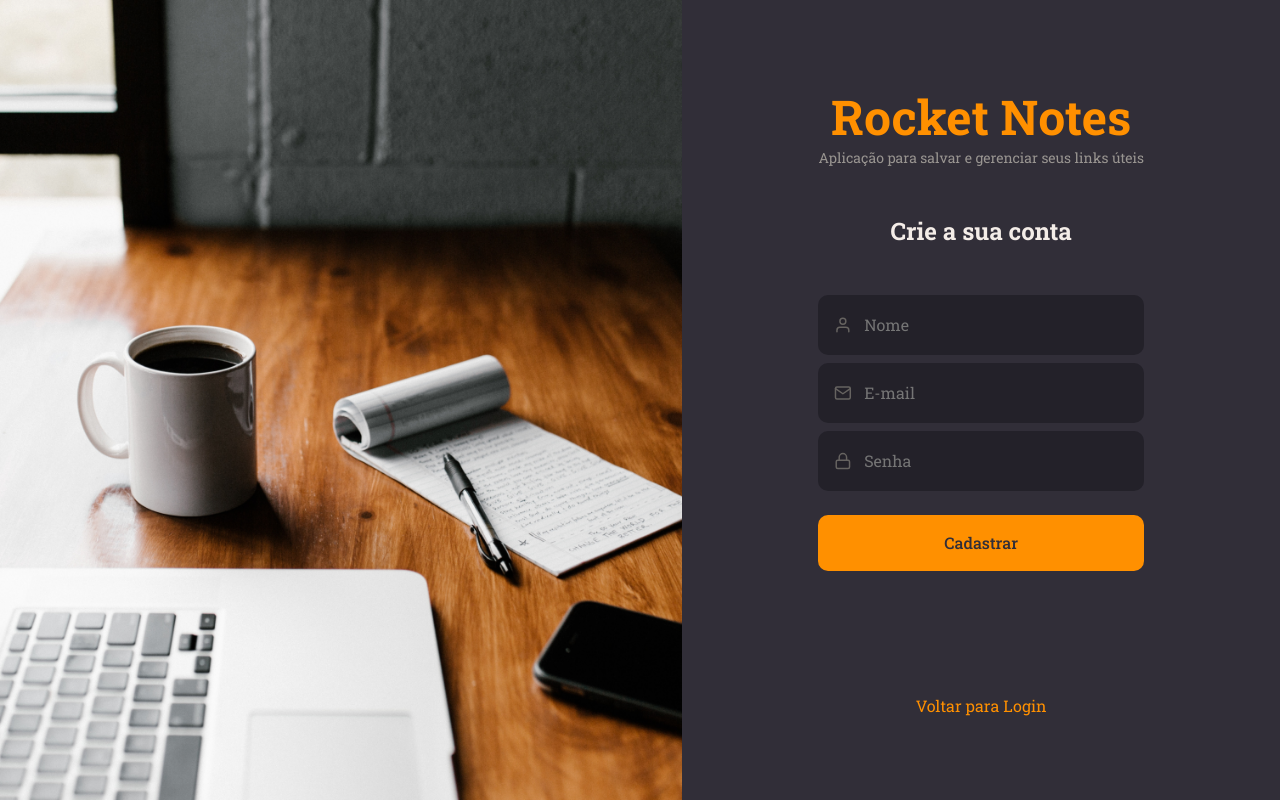
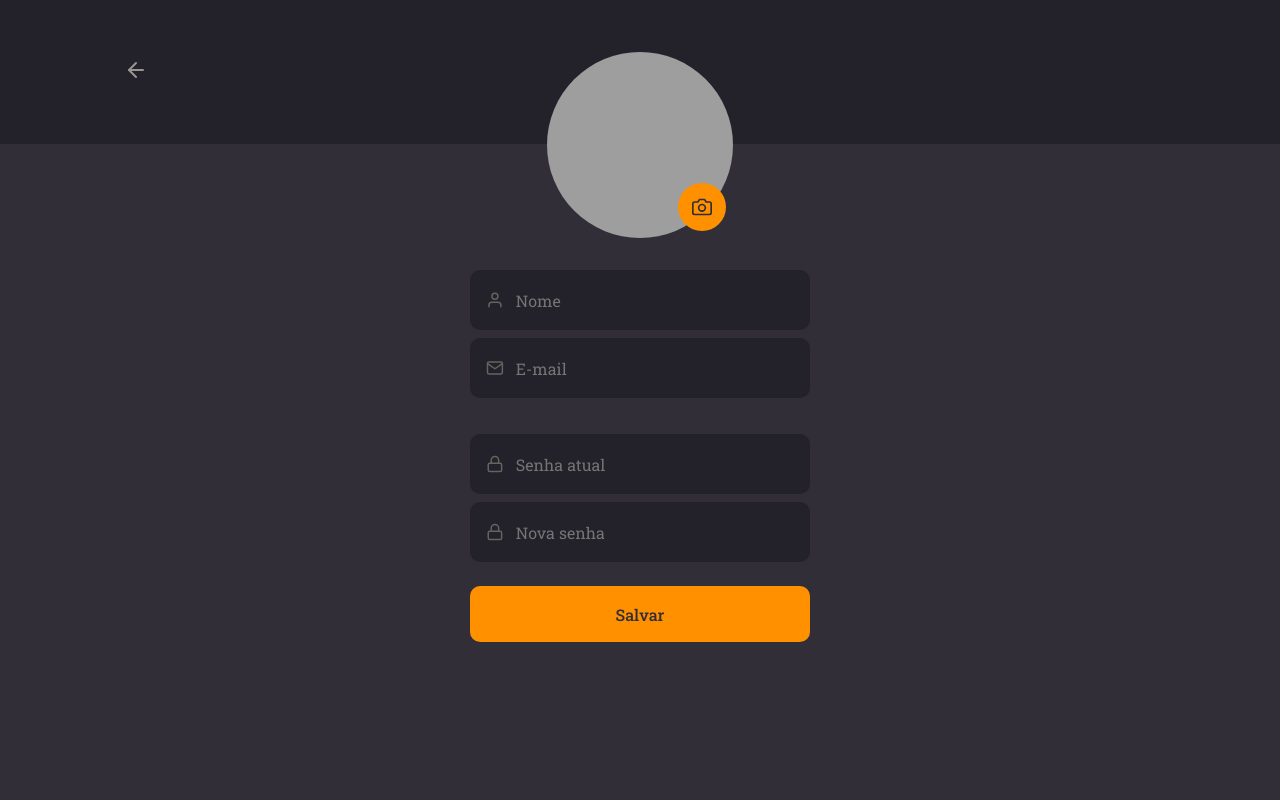
Before and after one commit to FelipeS45/RocketNotes-frontend, a React (Vite) app: page / in a window 1280 px wide. Built offline with nearby package versions, Linux system fonts and the light colour scheme; grey boxes are pictures that could not be loaded.

Commit message:
RocketNotes project user profile done

```diff
--- a/src/main.jsx
+++ b/src/main.jsx
@@ -2,7 +2,7 @@
 import { createRoot } from 'react-dom/client'
 import {ThemeProvider} from "styled-components"
 
-import {SignUp} from './pages/signUp' // view para desenvolvimento
+import {Profile} from './pages/profile' // view para desenvolvimento
 
 import theme from './styles/theme'
 import GlobalStyles from "./styles/global"
@@ -11,7 +11,7 @@
   <StrictMode>
     <ThemeProvider theme = {theme}>
       <GlobalStyles/>
-      <SignUp/>
+      <Profile/>
     </ThemeProvider>
   </StrictMode>
 )
--- /dev/null
+++ b/src/pages/profile/index.jsx
@@ -0,0 +1,68 @@
+import { Container, Form, Avatar } from "./styles"
+import { Input } from "../../components/input"
+import { Button } from "../../components/button"
+
+import { FiArrowLeft, FiUser, FiMail, FiLock, FiCamera } from "react-icons/fi"
+
+export function Profile(){
+
+  return(
+    <Container>
+
+      <header>
+
+        <a href="/">
+
+          <FiArrowLeft/>
+
+        </a>
+
+      </header>
+
+      <Form>
+
+        <Avatar>
+
+          <img src="https://github.com/FelipeS45.png" alt="Foto do usuário" />
+
+          <label htmlFor="avatar">
+
+            <FiCamera/>
+
+            <input id = "avatar" type = "file"/>
+
+          </label>
+
+        </Avatar>
+
+        <Input
+          placeholder = "Nome"
+          type = "text"
+          icon = {FiUser}
+        />
+
+        <Input
+          placeholder = "E-mail"
+          type = "text"
+          icon = {FiMail}
+        />
+
+        <Input
+          placeholder = "Senha atual"
+          type = "password"
+          icon = {FiLock}
+        />
+
+        <Input
+          placeholder = "Nova senha"
+          type = "password"
+          icon = {FiLock}
+        />
+
+        <Button title = "Salvar"/>
+
+      </Form>
+
+    </Container>
+  )
+}
--- /dev/null
+++ b/src/pages/profile/styles.js
@@ -0,0 +1,74 @@
+import styled from "styled-components";
+
+export const Container = styled.div`
+  width: 100%;
+
+  >header{
+    width: 100%;
+    height: 144px;
+
+    background: ${({theme}) => theme.COLORS.BACKGROUND_900};
+
+    display: flex;
+    align-items: center;
+
+    padding: 0px 124px;
+
+    svg{
+      color: ${({theme}) => theme.COLORS.GRAY_100};
+      font-size: 24px;
+    }
+  }
+`
+
+export const Form = styled.form`
+  max-width: 340px;
+  margin: 30px auto 0;
+
+  >div:nth-child(4){
+    margin-top: 36px;
+  }
+`
+
+export const Avatar = styled.div`
+  position: relative;
+  margin: -122px auto 32px;
+
+  width: 186px;
+  height: 186px;
+
+  >img{
+    width: 186px;
+    height: 186px;
+    border-radius: 50%;
+  }
+
+  >label{
+    width: 48px;
+    height: 48px;
+    border-radius: 50%;
+
+    background-color: ${({theme}) => theme.COLORS.ORANGE};
+
+    display: flex;
+    align-items: center;
+    justify-content: center;
+
+    position: absolute;
+    bottom: 7px;
+    right: 7px;
+
+    cursor: pointer;
+
+    input{
+      display: none;
+    }
+
+    svg{
+      width: 20px;
+      height: 20px;
+
+      color: ${({theme}) => theme.COLORS.BACKGROUND_800};
+    }
+  }
+`
```
